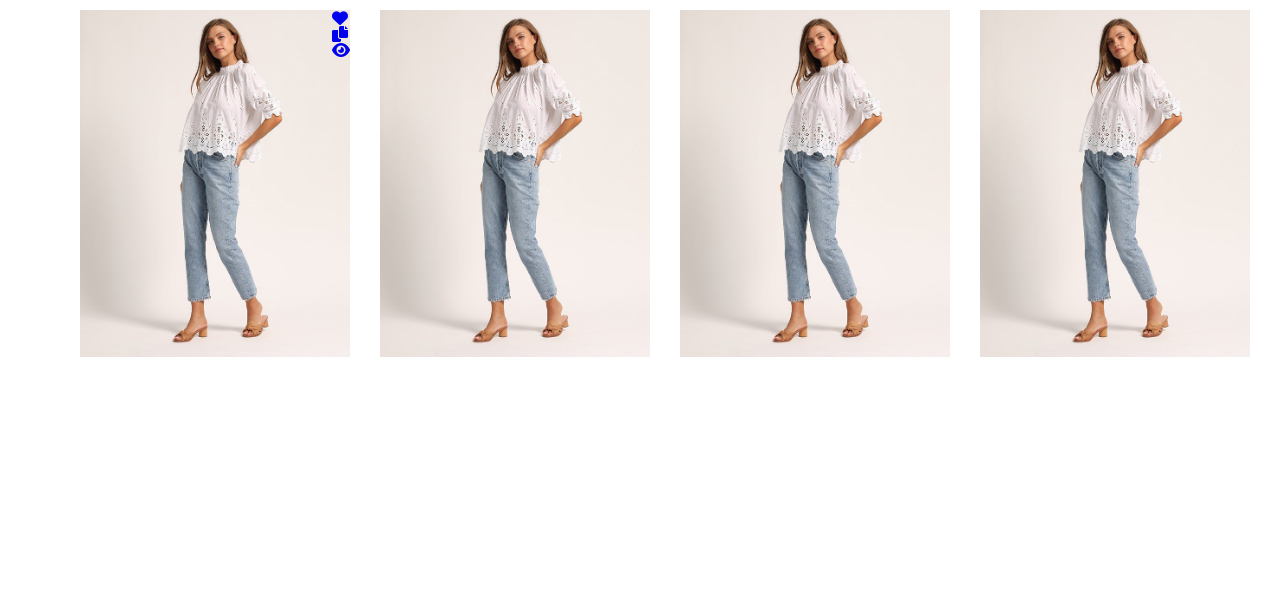
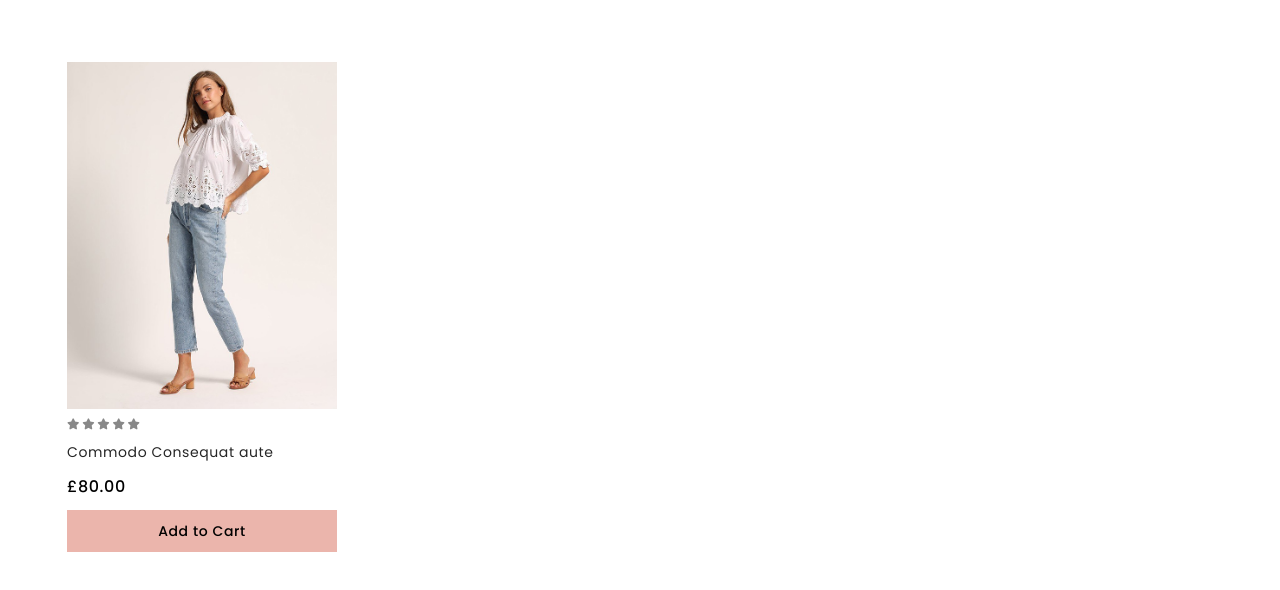
Before and after one commit to AlimaKarimova/PragmatechFrontEndProject, a plain HTML site: page ProductlistUI/index.html in a window 1280 px wide. Drawn offline with Linux system fonts and the light colour scheme.

```diff
--- a/ProductlistUI/index.html
+++ b/ProductlistUI/index.html
@@ -7,7 +7,14 @@
    <meta name="viewport" content="width=device-width, initial-scale=1.0">
    <title>Document</title>
    <link rel="stylesheet" href="/ProductlistUI/style.css">
-   <link rel="stylesheet" href="https://cdnjs.cloudflare.com/ajax/libs/font-awesome/6.0.0/css/all.min.css" integrity="sha512-9usAa10IRO0HhonpyAIVpjrylPvoDwiPUiKdWk5t3PyolY1cOd4DSE0Ga+ri4AuTroPR5aQvXU9xC6qOPnzFeg==" crossorigin="anonymous" referrerpolicy="no-referrer" />
+   <link rel="stylesheet" href="/ProductlistUI/reset.css">
+   <link rel="stylesheet" href="https://cdnjs.cloudflare.com/ajax/libs/font-awesome/6.0.0/css/all.min.css"
+      integrity="sha512-9usAa10IRO0HhonpyAIVpjrylPvoDwiPUiKdWk5t3PyolY1cOd4DSE0Ga+ri4AuTroPR5aQvXU9xC6qOPnzFeg=="
+      crossorigin="anonymous" referrerpolicy="no-referrer" />
+   <link rel="preconnect" href="https://fonts.googleapis.com">
+   <link rel="preconnect" href="https://fonts.gstatic.com" crossorigin>
+   <link href="https://fonts.googleapis.com/css2?family=Poppins:wght@300;400;500;600&display=swap" rel="stylesheet">
+   <script src="https://kit.fontawesome.com/73e4d223b4.js" crossorigin="anonymous"></script>
 </head>
 
 <body>
@@ -15,29 +22,24 @@
 
 
       <ul>
-         <li><a href="#">
-               <div class="image">
-                  <div class="image-add-button">
-                     <i class="fa-solid fa-heart"></i>
-                     <i class="fa-solid fa-copy"></i>
-                     <i class="fa-solid fa-eye"></i>
+         <li>
+            <a href="#">
+               <div class="image"></div>
+               <div class="info">
+                  <span class="star">
+                     <i class="fa-solid fa-star"></i>
+                     <i class="fa-solid fa-star"></i>
+                     <i class="fa-solid fa-star"></i>
+                     <i class="fa-solid fa-star"></i>
+                     <i class="fa-solid fa-star"></i>
+                  </span>
+                  <span class="name">Commodo Consequat aute</span>
+                  <span class="price">£80.00</span>
+                  <button>Add to Cart</button>
+               </div>
+            </a>
+         </li>
 
-                  </div>
-               </div>
-               <div class="info"></div>
-            </a></li>
-         <li><a href="#">
-               <div class="image"></div>
-               <div class="info"></div>
-            </a></li>
-         <li><a href="#">
-               <div class="image"></div>
-               <div class="info"></div>
-            </a></li>
-         <li><a href="#">
-               <div class="image"></div>
-               <div class="info"></div>
-            </a></li>
       </ul>
 
 
--- /dev/null
+++ b/ProductlistUI/reset.css
@@ -0,0 +1,37 @@
+
+/*Обнуление*/
+*{
+	padding: 0;
+	margin: 0;
+	border: 0;
+}
+*,*:before,*:after{
+	-moz-box-sizing: border-box;
+	-webkit-box-sizing: border-box;
+	box-sizing: border-box;
+}
+:focus,:active{outline: none;}
+a:focus,a:active{outline: none;}
+
+nav,footer,header,aside{display: block;}
+
+html,body{
+	height: 100%;
+	width: 100%;
+	font-size: 100%;
+	line-height: 1;
+	font-size: 14px;
+	-ms-text-size-adjust: 100%;
+	-moz-text-size-adjust: 100%;
+	-webkit-text-size-adjust: 100%;
+}
+input,button,textarea{font-family:inherit;}
+
+input::-ms-clear{display: none;}
+button{cursor: pointer;}
+button::-moz-focus-inner {padding:0;border:0;}
+a, a:visited{text-decoration: none;}
+a:hover{text-decoration: none;}
+ul li{list-style: none;}
+a{color: black;}
+h1,h2,h3,h4,h5,h6{font-size:inherit;font-weight: 400;}
--- a/ProductlistUI/style.css
+++ b/ProductlistUI/style.css
@@ -1,22 +1,22 @@
-* {
-   margin: 0px 0px;
-}
-li{
-   list-style-type: none;
-}
-a{
-   text-decoration: none;
-}
-.container {
-   margin: 0px auto;
-   padding: 10px;
-   max-width: 1200px;
+body {
+   font-family: 'Poppins', sans-serif;
 }
 
-ul{
-   display: grid;
-   grid-template-columns: repeat(4, 1fr);
-   gap: 30px;
+
+.container {
+   width: 1170px;
+   margin: 50px auto;
+}
+
+
+ul {
+   display: flex;
+   justify-content: space-between;
+}
+
+a {
+   display: inline-block;
+   padding: 12px;
 }
 
 .image {
@@ -25,16 +25,79 @@
    height: 347px;
    background-size: cover;
    position: relative;
+   margin-bottom: 10px;
 }
 
 .image:hover {
    background-image: url(/ProductlistUI/image/image0102.jpg);
 }
 
-.image-add-button{
+.image-add-button {
    display: flex;
    flex-direction: column;
    position: absolute;
-   top: 0;
-   right: 0;
+   top: 6px;
+   right: 8px;
 }
+
+.image-add-button a {
+   height: 35px;
+   width: 35px;
+   margin-bottom: 5px;
+   border-radius: 50%;
+   background-color: white;
+}
+
+.image-add-button i {
+   font-size: 15px;
+}
+
+
+
+.info {
+   display: flex;
+   flex-direction: column;
+}
+
+.info span {
+   margin-bottom: 10px;
+}
+
+.star {
+   color: #888888;
+   position: relative;
+   font-size: 11px;
+   font-family: star;
+   margin-bottom: 7px;
+   margin-left: 0px;
+}
+
+.name {
+   line-height: 24px;
+   font-size: 14px;
+   color: #262626;
+   font-weight: 400;
+   letter-spacing: 0.6px;
+   margin-bottom: 5px;
+}
+
+.price {
+   color: #000000;
+   font-size: 16px;
+   letter-spacing: 0.6px;
+   line-height: 26px;
+   font-weight: 500;
+}
+
+button {
+   font-size: 14px;
+   line-height: 22px;
+   font-weight: 500;
+   letter-spacing: 0.6px;
+   padding: 10px 29px;
+   background: #ebb5ac;
+   color: #000000;
+   display: inline-block;
+   width: 100%;
+   box-sizing: border-box;
+}
```
